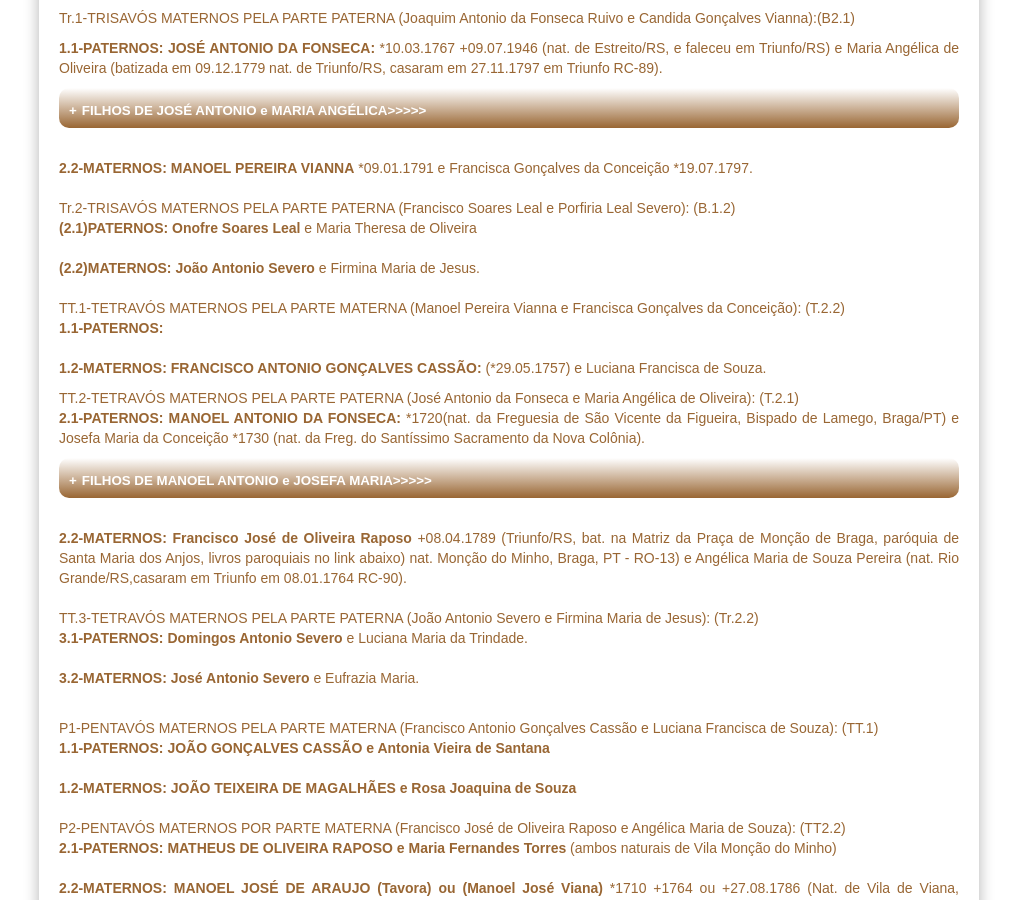
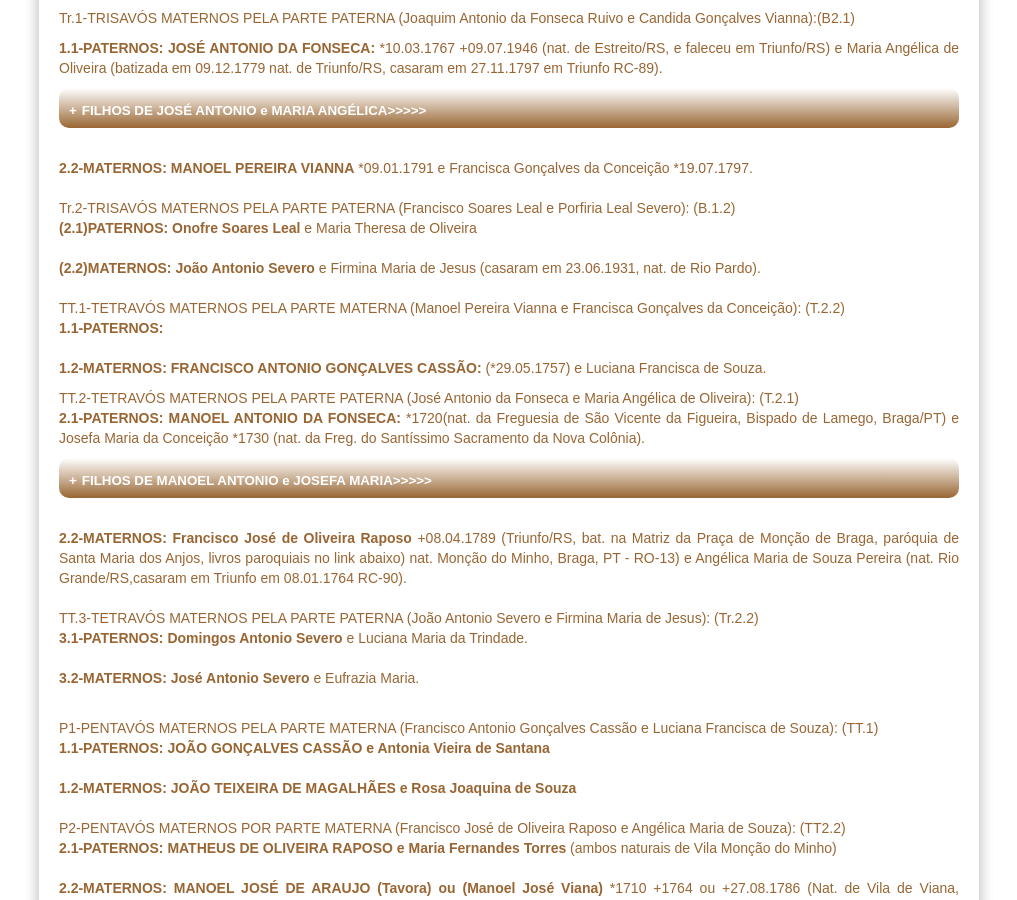
Before and after one commit to claudiovargas1955/claudiovargas1955.github.io, a Jekyll site: the page built from _pages/arvore-genealogica-de-costados-de-florisbella.html, in a window 1280 px wide and 900 px high, scrolled down 1301 px. Shown: the whole window, without its empty margins (131-1148 px from the left). Built offline with Jekyll 4.4.1, drawn with Linux system fonts in a browser that asks for light colours; some web fonts are replaced.

Commit message:
Update arvore-genealogica-de-costados-de-florisbella.html

```diff
--- a/_pages/arvore-genealogica-de-costados-de-florisbella.html
+++ b/_pages/arvore-genealogica-de-costados-de-florisbella.html
@@ -424,7 +424,7 @@ b>(1.1.1)Joaquim:</b> bat.16.08.1807 (RB-05). <br/><br/>
  Tr.2-TRISAVÓS MATERNOS PELA PARTE PATERNA (Francisco Soares Leal e Porfiria Leal Severo): (B.1.2)<br>
  <b>(2.1)PATERNOS: Onofre Soares Leal </b>e Maria Theresa de Oliveira<br><br>
 
- <b>(2.2)MATERNOS: João Antonio Severo </b>e Firmina Maria de Jesus.<br><br>
+ <b>(2.2)MATERNOS: João Antonio Severo </b>e Firmina Maria de Jesus (casaram em 23.06.1931, nat. de Rio Pardo).<br><br>
 
  TT.1-TETRAVÓS MATERNOS PELA PARTE MATERNA </b>(Manoel Pereira Vianna e Francisca Gonçalves da Conceição): (T.2.2)<br/>
  <b>1.1-PATERNOS:</b><br/><br/>
```
